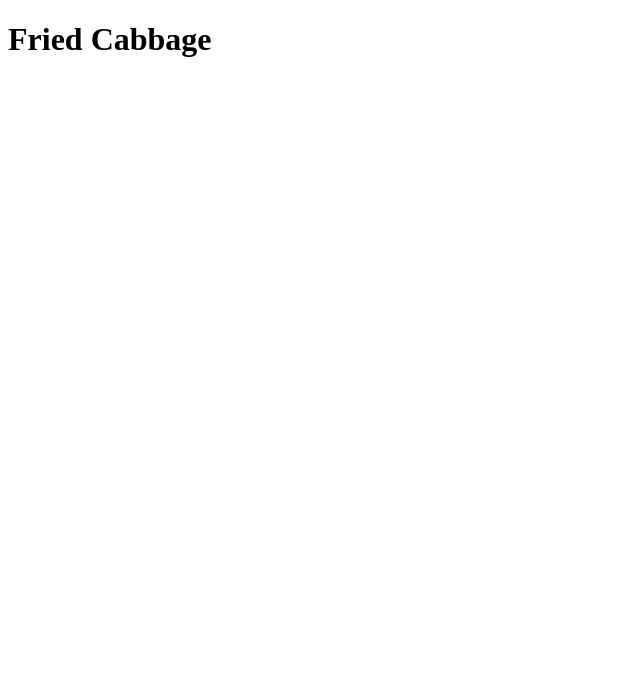
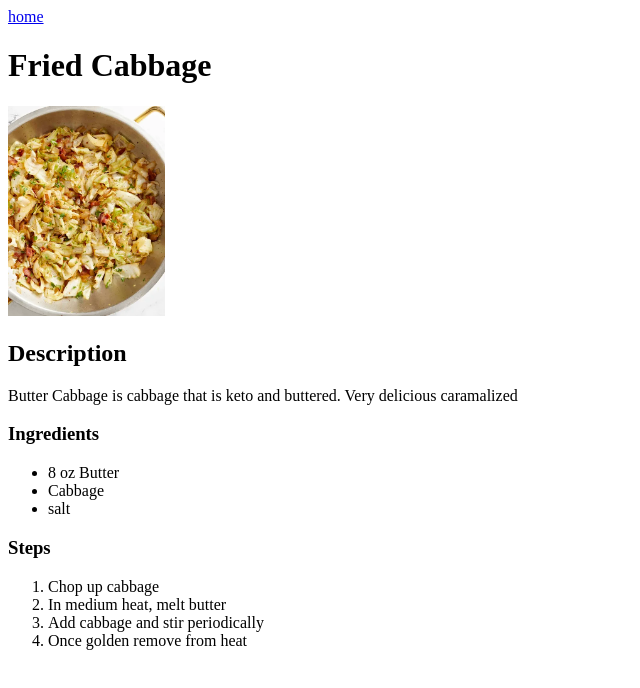
Before and after one commit to Nicodile/odin-recipes, a plain HTML site: page recipes/fried-cabbage.html in a window 1280 px wide. Shown: the whole page, without its empty margins (0-640 px from the left). Drawn offline with Linux system fonts and the light colour scheme.

Commit message:
Finished Fried-cabbage
Finished adding and updating fried cabbage.

```diff
--- a/recipes/fried-cabbage.html
+++ b/recipes/fried-cabbage.html
@@ -6,6 +6,23 @@
     <title>Fried Cabbage</title>
 </head>
 <body>
+    <a href="../index.html">home</a>
     <h1>Fried Cabbage</h1>
+    <img src="../images/Fried-Cabbage-V1.webp" height="210" width="auto">
+    <h2>Description</h2>
+    <p>Butter Cabbage is cabbage that is keto and buttered. Very delicious caramalized</p>
+    <h3>Ingredients</h3>
+    <ul>
+        <li>8 oz Butter</li>
+        <li>Cabbage</li>
+        <li>salt</li>
+    </ul>
+    <h3>Steps</h3>
+    <ol>
+        <li>Chop up cabbage</li>
+        <li>In medium heat, melt butter</li>
+        <li>Add cabbage and stir periodically</li>
+        <li>Once golden remove from heat</li>
+    </ol>
 </body>
 </html>
```
Also changed, not shown: index.html (+2 -0 lines), images/Fried-Cabbage-V1.webp (added).
